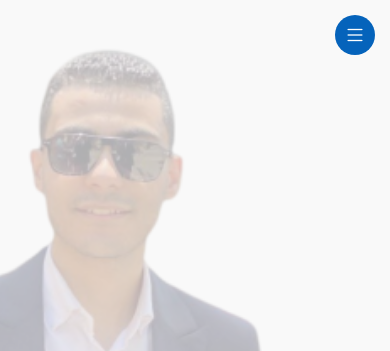
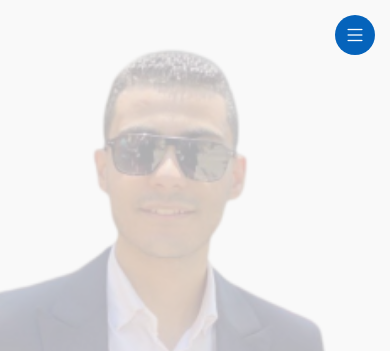
Before and after one commit to AmrAhmed111/My-Portfolio, a plain HTML site: page index.html in a window 390 px wide. Shown: the top 351 px of the page. Drawn offline with Linux system fonts and the light colour scheme.

Commit message:
Adjust hero image position for smaller screens

```diff
--- a/assets/css/style.css
+++ b/assets/css/style.css
@@ -492,7 +492,7 @@ section,
 
 @media (max-width: 431px) {
     .hero img {
-        right: -8rem;
+        right: -12rem;
     }
 }
 
```
